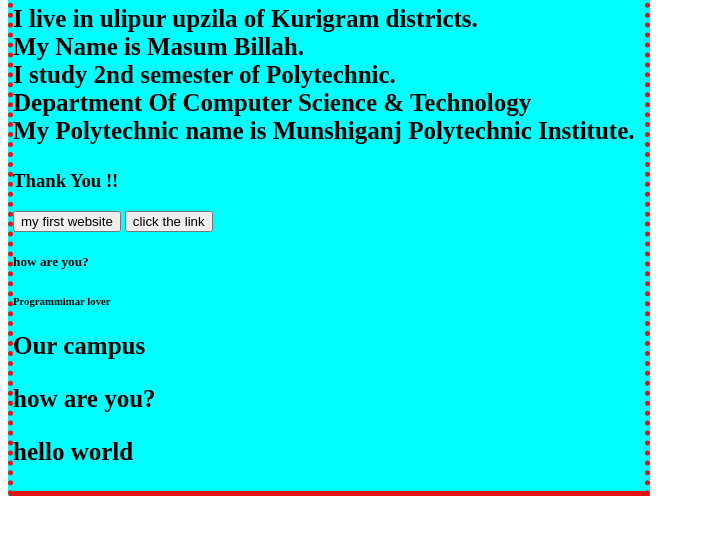
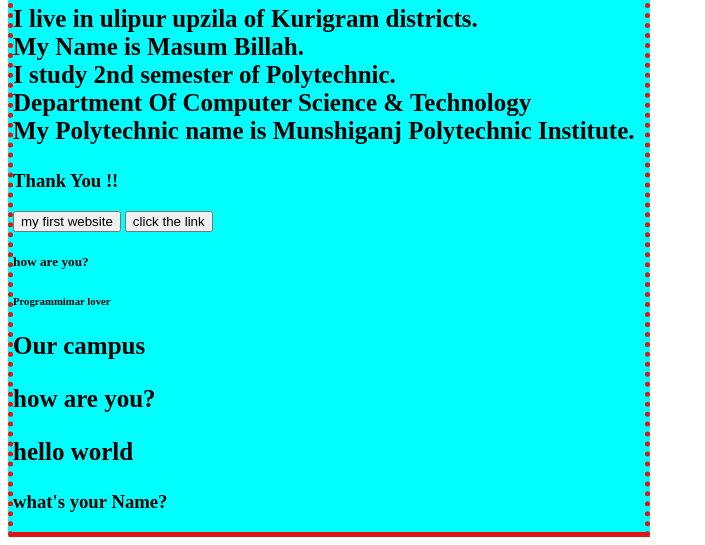
Before and after one commit to Masumbillah2062003/my-first-website, a plain HTML site: page index.html in a window 1280 px wide. Shown: the part 282-827 px from the top of the page, without its empty margins (0-705 px from the left). Before the commit the page ends 800 px from the top, so only its background shows below. Drawn offline with Linux system fonts and the light colour scheme.

Commit message:
first commit

```diff
--- a/index.html
+++ b/index.html
@@ -25,6 +25,7 @@
         <p>Our campus</p>
         <p>how are you?</p>
         <p>hello world</p>
+        <h3>what's your Name?</h3>
     </div>
 
 </body>
```
